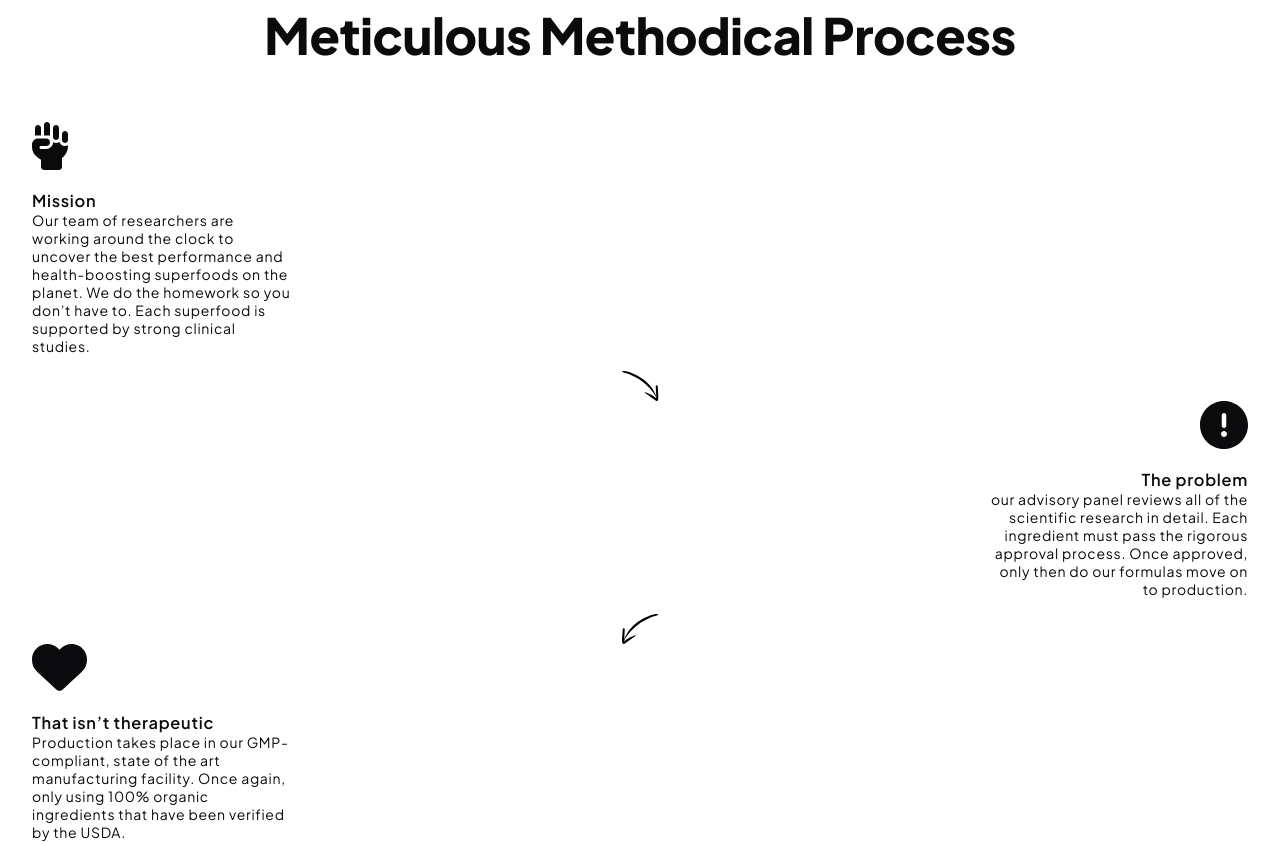
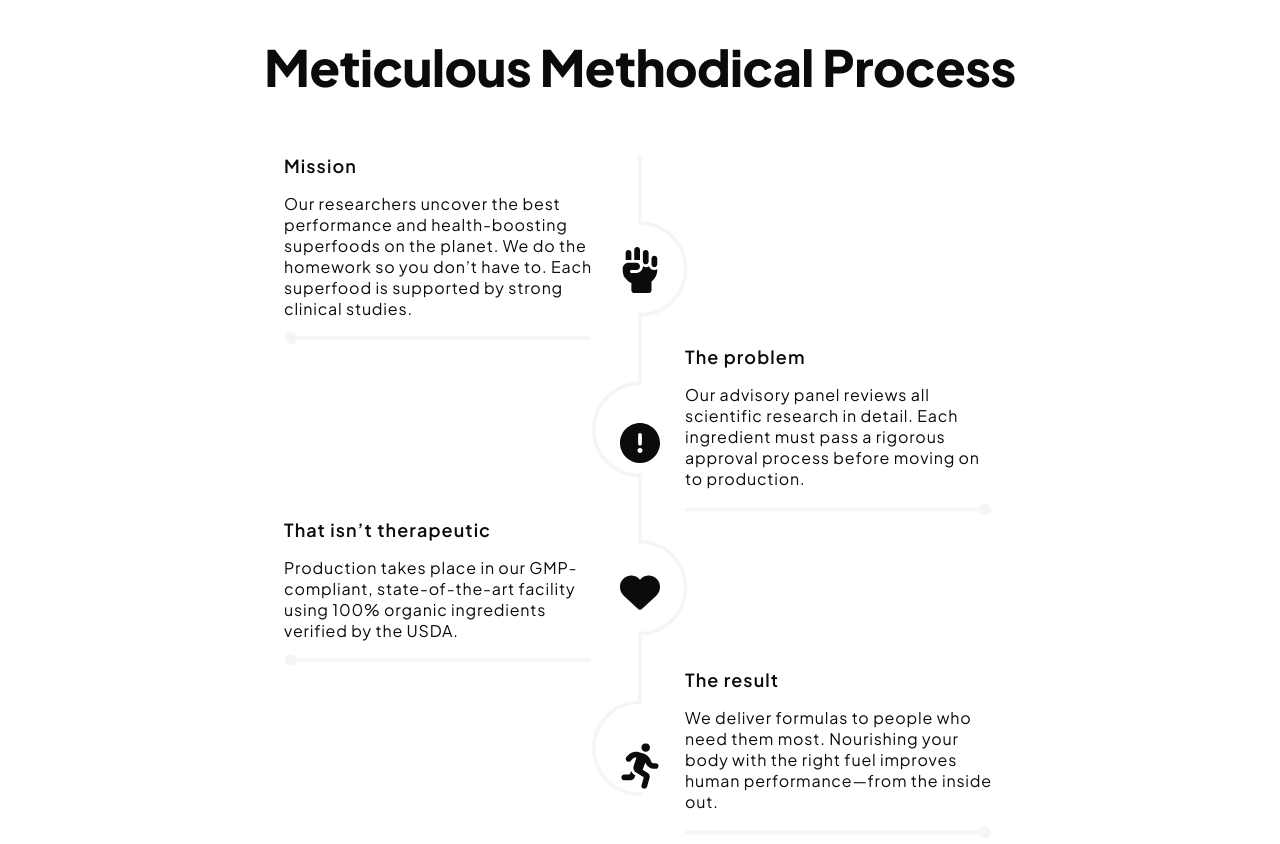
Before and after one commit to EveSatke/landing-page-task, a website built with Vite: page index.html in a window 1280 px wide. Shown: the part 2590-3434 px from the top of the page. Built offline with nearby package versions, Linux system fonts and the light colour scheme.

Commit message:
Implement responsive process timeline section for tablet/desktop views;

```diff
--- a/index.html
+++ b/index.html
@@ -466,6 +466,7 @@
         </div>
         <button class="button button--secondary" type="button">add to cart</button>
       </section>
+      <!-- Mobile view -->
       <section class="process" aria-labelledby="process-title">
         <h2 class="process__title">Meticulous Methodical Process</h2>
         <ul class="process__list">
@@ -521,6 +522,102 @@
           </li>
         </ul>
       </section>
+
+      <!-- Tablet/desktop view -->
+
+      <section class="process-timeline" aria-labelledby="process-timeline__title">
+        <h2 class="process-timeline__title" id="process-timeline__title">
+          Meticulous Methodical Process
+        </h2>
+
+        <div class="process-timeline__grid">
+          <img
+            class="process-timeline__vertical-decor"
+            src="/images/vertical-decor.svg"
+            alt="vertical decor"
+          />
+          <!-- Step 1 -->
+          <article class="process-timeline__card process-timeline__card--left">
+            <div class="process-timeline__card-body">
+              <h3 class="process-timeline__card-heading">Mission</h3>
+              <p class="process-timeline__card-text">
+                Our researchers uncover the best performance and health-boosting superfoods on the
+                planet. We do the homework so you don’t have to. Each superfood is supported by
+                strong clinical studies.
+              </p>
+              <img src="/images/horizontal-decor-left.svg" alt="horizontal decor" />
+            </div>
+          </article>
+
+          <div class="process-timeline__node process-timeline__node--top">
+            <span class="process-timeline__node-icon">
+              <img src="/icons/mission.svg" alt="" />
+            </span>
+          </div>
+
+          <div class="process-timeline__spacer"></div>
+
+          <!-- Step 2 -->
+          <div class="process-timeline__spacer"></div>
+
+          <div class="process-timeline__node">
+            <span class="process-timeline__node-icon">
+              <img src="/icons/problem.svg" alt="" />
+            </span>
+          </div>
+
+          <article class="process-timeline__card process-timeline__card--right">
+            <div class="process-timeline__card-body">
+              <h3 class="process-timeline__card-heading">The problem</h3>
+              <p class="process-timeline__card-text">
+                Our advisory panel reviews all scientific research in detail. Each ingredient must
+                pass a rigorous approval process before moving on to production.
+              </p>
+              <img src="/images/horizontal-decor-right.svg" alt="horizontal decor" />
+            </div>
+          </article>
+
+          <!-- Step 3 -->
+          <article class="process-timeline__card process-timeline__card--left">
+            <div class="process-timeline__card-body">
+              <h3 class="process-timeline__card-heading">That isn’t therapeutic</h3>
+              <p class="process-timeline__card-text">
+                Production takes place in our GMP-compliant, state-of-the-art facility using 100%
+                organic ingredients verified by the USDA.
+              </p>
+              <img src="/images/horizontal-decor-left.svg" alt="horizontal decor" />
+            </div>
+          </article>
+
+          <div class="process-timeline__node">
+            <span class="process-timeline__node-icon">
+              <img src="/icons/heart.svg" alt="" />
+            </span>
+          </div>
+
+          <div class="process-timeline__spacer"></div>
+
+          <!-- Step 4 -->
+          <div class="process-timeline__spacer"></div>
+
+          <div class="process-timeline__node process-timeline__node--bottom">
+            <span class="process-timeline__node-icon">
+              <img src="/icons/running.svg" alt="" />
+            </span>
+          </div>
+
+          <article class="process-timeline__card process-timeline__card--right">
+            <div class="process-timeline__card-body">
+              <h3 class="process-timeline__card-heading">The result</h3>
+              <p class="process-timeline__card-text">
+                We deliver formulas to people who need them most. Nourishing your body with the
+                right fuel improves human performance—from the inside out.
+              </p>
+              <img src="/images/horizontal-decor-right.svg" alt="horizontal decor" />
+            </div>
+          </article>
+        </div>
+      </section>
       <section id="faq" aria-labelledby="faq-title">
         <h4>FAQ</h4>
       </section>
--- a/src/styles/main.scss
+++ b/src/styles/main.scss
@@ -575,3 +575,76 @@
     margin: $space-4 auto 0;
   }
 }
+.process-timeline {
+  display: none;
+}
+
+@media (min-width: 768px) {
+  .process {
+    display: none;
+  }
+  .process-timeline {
+    display: flex;
+    flex-direction: column;
+    align-items: center;
+    justify-content: center;
+    background-color: $color-white;
+    padding: $space-16 0;
+
+    &__title {
+      text-align: center;
+      font-size: 3.125rem;
+      font-weight: 800;
+      margin: 0;
+      letter-spacing: -0.01em;
+      margin-bottom: $space-14;
+    }
+
+    &__grid {
+      display: grid;
+      grid-template-columns: minmax(260px, 1fr) 90px minmax(260px, 1fr);
+      position: relative;
+      max-width: 712px;
+    }
+
+    &__vertical-decor {
+      position: absolute;
+      top: 0;
+      bottom: 0;
+      left: 50%;
+      transform: translateX(-50%);
+      z-index: 0;
+      pointer-events: none;
+      width: auto;
+      max-height: 100%;
+    }
+
+    &__card-heading {
+      margin: 0 0 $space-4;
+      font-size: 1.125rem;
+      font-weight: 600;
+      letter-spacing: 0.06em;
+    }
+
+    &__card-text {
+      margin: 0;
+      font-size: 1rem;
+      letter-spacing: 0.05em;
+      padding-bottom: $space-3;
+    }
+
+    &__node {
+      grid-column: 2;
+      display: grid;
+      place-items: center;
+      height: 150px; /* adjust to match spacing */
+      z-index: 1;
+      align-self: flex-end;
+    }
+
+    &__node-icon img {
+      width: 40px;
+      height: 46px;
+    }
+  }
+}
```
Also changed, not shown: public/images/horizontal-decor-left.svg (added), public/images/horizontal-decor-right.svg (added), public/images/vertical-decor.svg (added).
